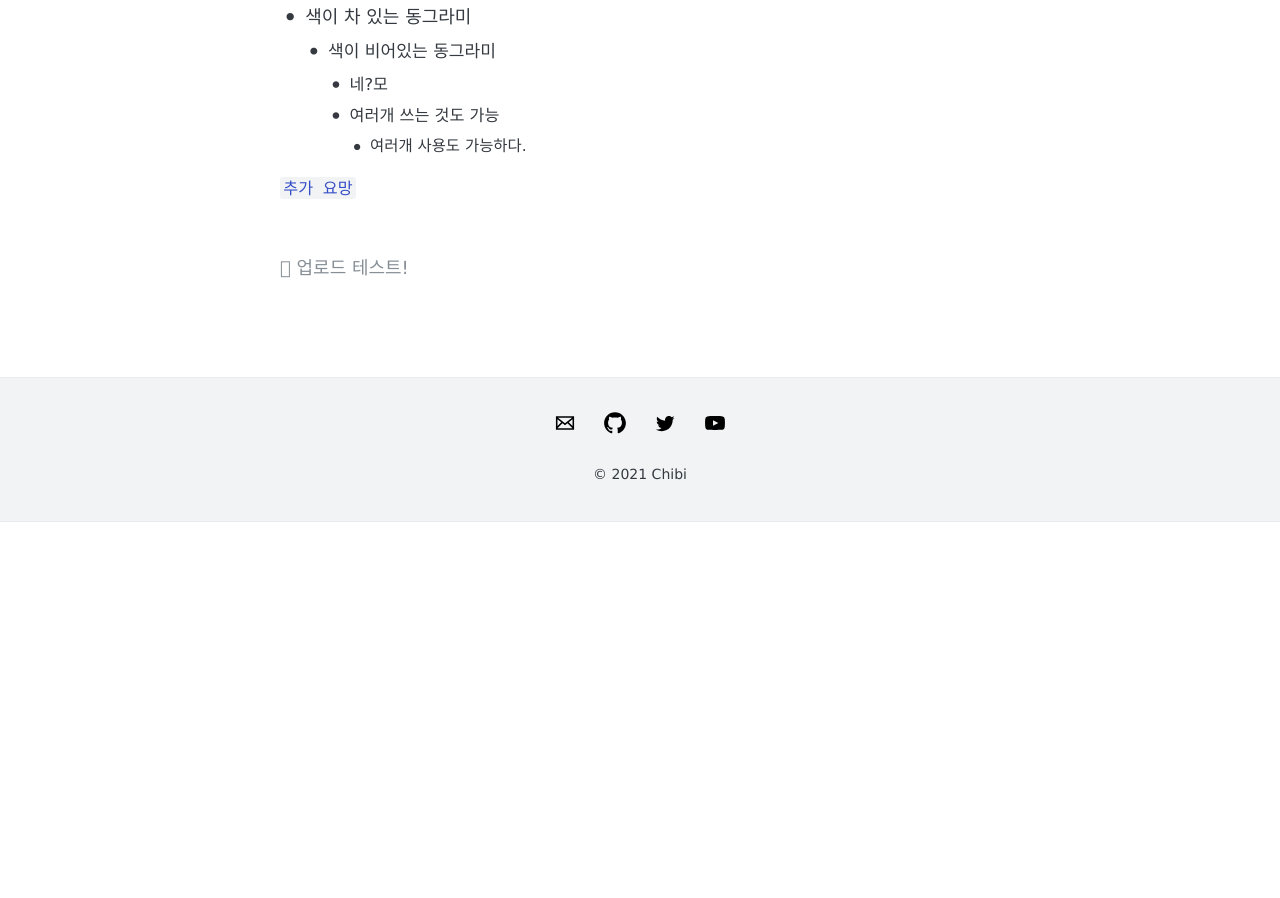
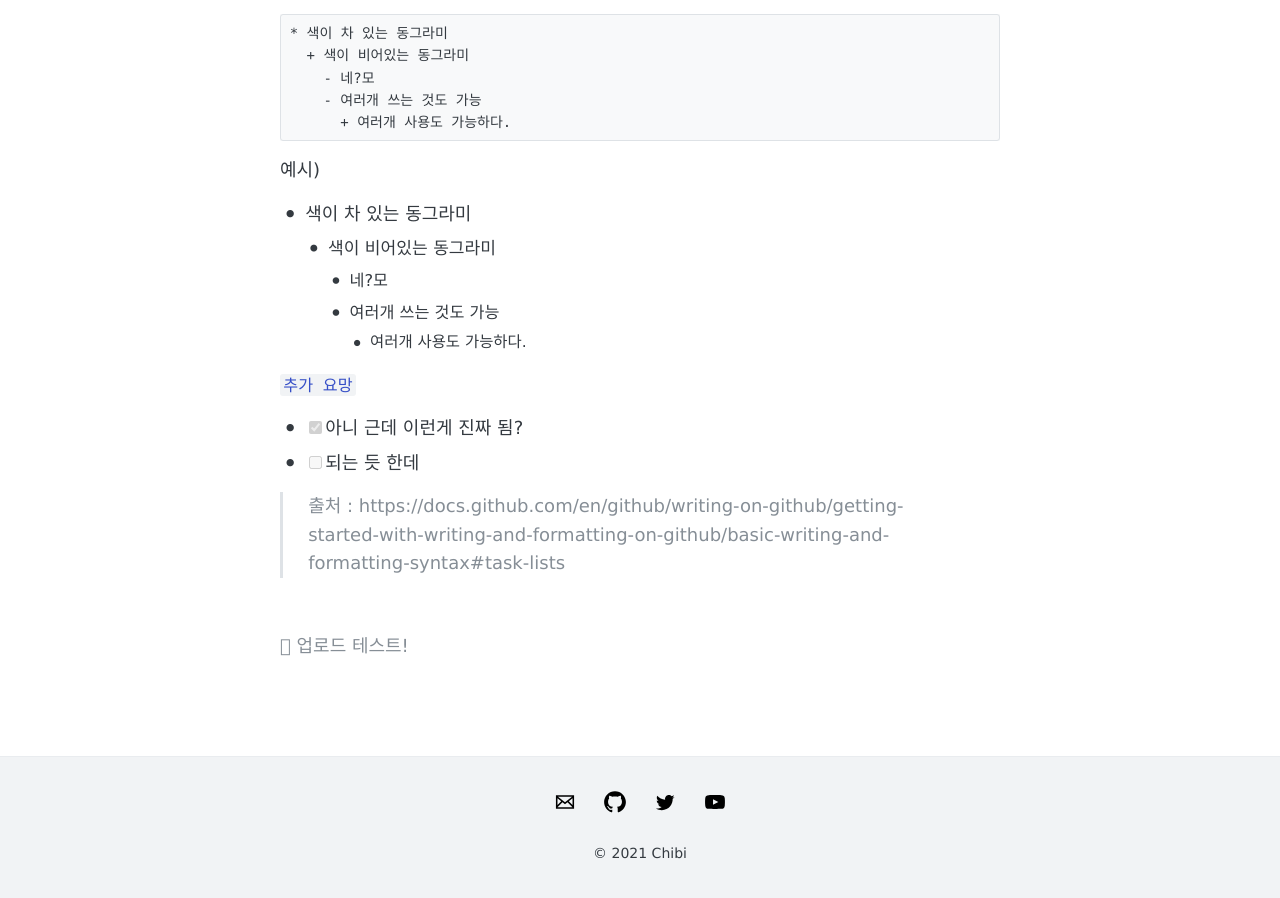
Before and after one commit to chibi-chichi/chibi-chichi.github.io, a Jekyll site: the page built from _posts/2021-12-09-markdown-grammars.md, in a window 1280 px wide and 900 px high, scrolled down 2735 px. Built offline with Jekyll 4.4.1, drawn with Linux system fonts in a browser that asks for light colours; comment, search, counter and statistics services are not loaded; before the commit the page ends 3257 px from its top, so only the background shows below that; some of the changed text lies outside the part shown.

Commit message:
Update 2021-12-09-markdown-grammars.md

```diff
--- a/_posts/2021-12-09-markdown-grammars.md
+++ b/_posts/2021-12-09-markdown-grammars.md
@@ -36,6 +36,14 @@
 ###### 하지만 샵 6개가 끝이다
 ####### 샵 7개 이상을 사용했을 때는 텍스트로 나온다.
 
+## 폰트 스타일 Styling text
+
+폰트 스타일에는 굵게(Bold), 기울임체(Italic), 취소선(Strikethrough)를 사용 가능하고 폰트 스타일을 섞어서 사용 가능하다.
+
+---
+
+
+---
 
 ## 인용 블록 Blockquote
 
@@ -101,3 +109,8 @@
 
 
 `추가 요망`
+ - [x] 아니 근데 이런게 진짜 됨?
+ - [ ] 되는 듯 한데
+
+
+  > 출처 : https://docs.github.com/en/github/writing-on-github/getting-started-with-writing-and-formatting-on-github/basic-writing-and-formatting-syntax#task-lists
```
